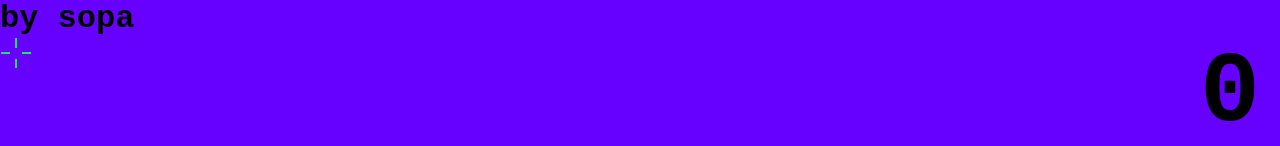
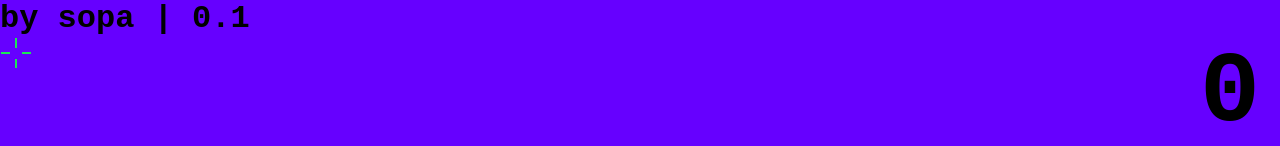
Before and after one commit to HenriqueSoubhia/shot, a plain HTML site: page index.html in a window 1280 px wide. Shown: the top 146 px of the page. Drawn offline with Linux system fonts and the light colour scheme.

Commit message:
Update index.html

```diff
--- a/index.html
+++ b/index.html
@@ -10,7 +10,7 @@
 </head>
 
 <body>
-    <h1>by sopa</h1>
+    <h1>by sopa | 0.1</h1>
     <div class="hud">
         <h1 id="points">0</h1>
         <div class="timeBar">
```
